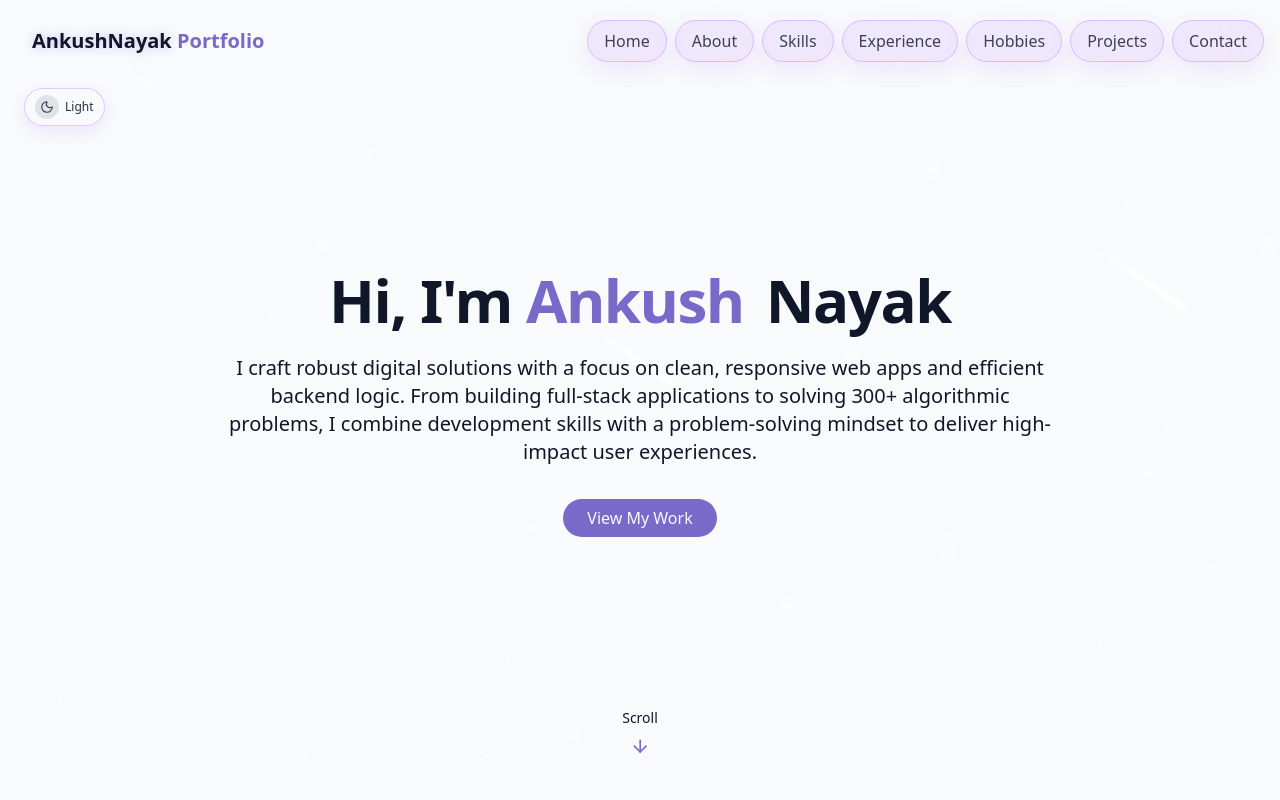
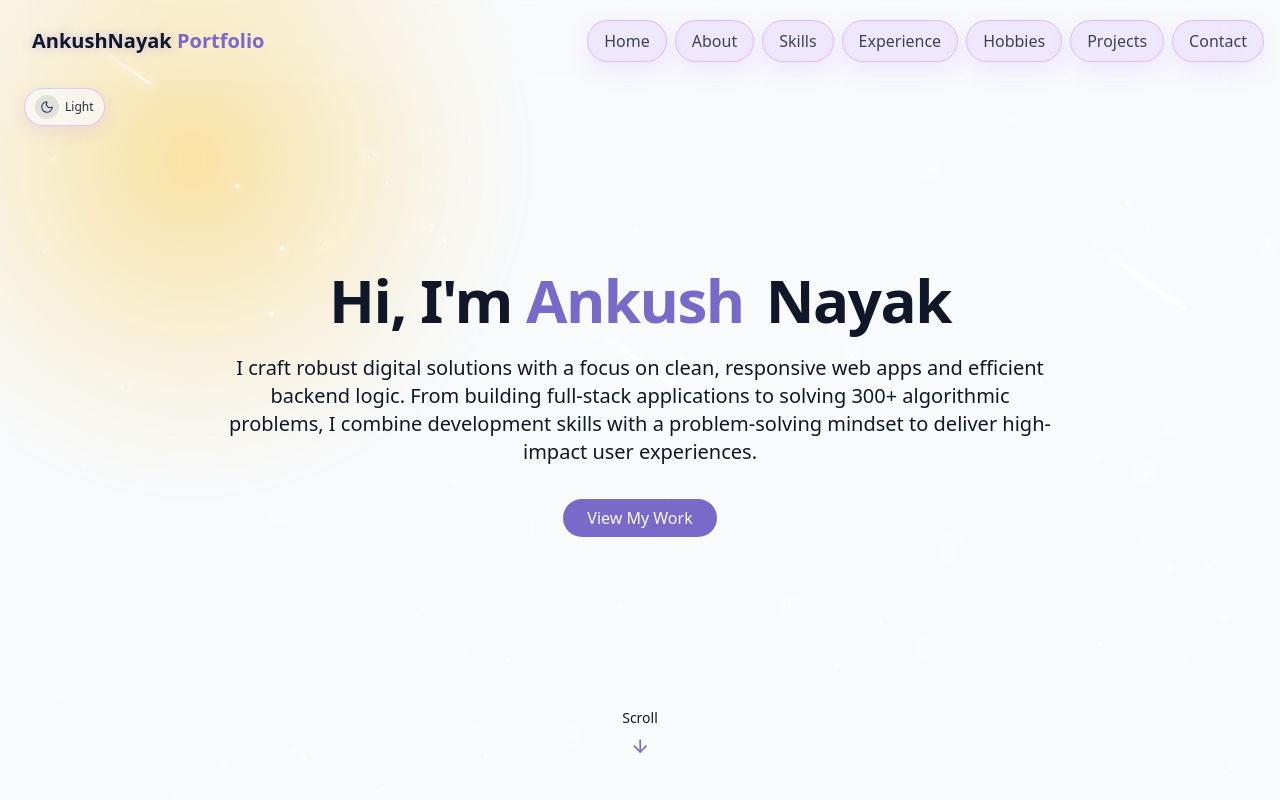
Before and after one commit to Ankush2213/portfolio-, a React (Vite) app: page / in a window 1280 px wide. Shown: the top 800 px of the page. Built offline with nearby package versions, Linux system fonts and the light colour scheme.

Commit message:
sun effect

```diff
--- a/src/index.css
+++ b/src/index.css
@@ -98,6 +98,39 @@
   body {
     @apply bg-background text-foreground transition-colors duration-300;
     font-feature-settings: "rlig" 1, "calt" 1;
+    position: relative;
+    overflow-x: hidden;
+  }
+
+  body::before {
+    content: "";
+    position: fixed;
+    inset: -20% auto auto -10%;
+    width: 40rem;
+    height: 40rem;
+    border-radius: 9999px;
+    background: radial-gradient(circle, rgba(251, 191, 36, 0.45) 0%, rgba(251, 191, 36, 0.2) 35%, rgba(251, 191, 36, 0.05) 60%, transparent 75%);
+    filter: blur(24px);
+    z-index: 0;
+    pointer-events: none;
+    opacity: 1;
+    animation: glow-pulse 6s ease-in-out infinite;
+  }
+
+  .dark body::before {
+    opacity: 0;
+  }
+}
+
+@keyframes glow-pulse {
+  0%,
+  100% {
+    transform: scale(1);
+    opacity: 0.95;
+  }
+  50% {
+    transform: scale(1.06);
+    opacity: 1;
   }
 }
 
```
